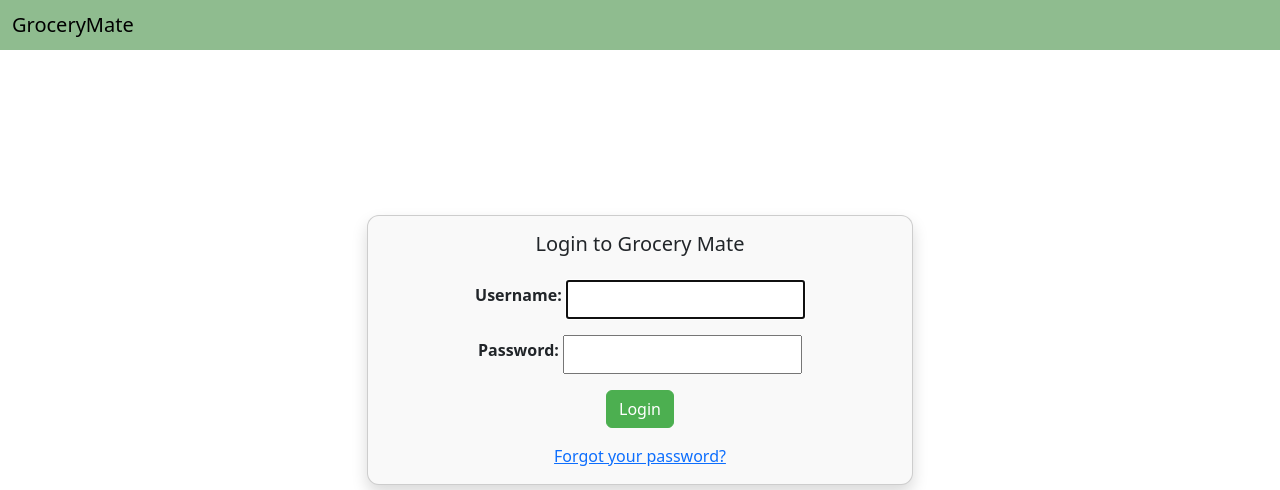
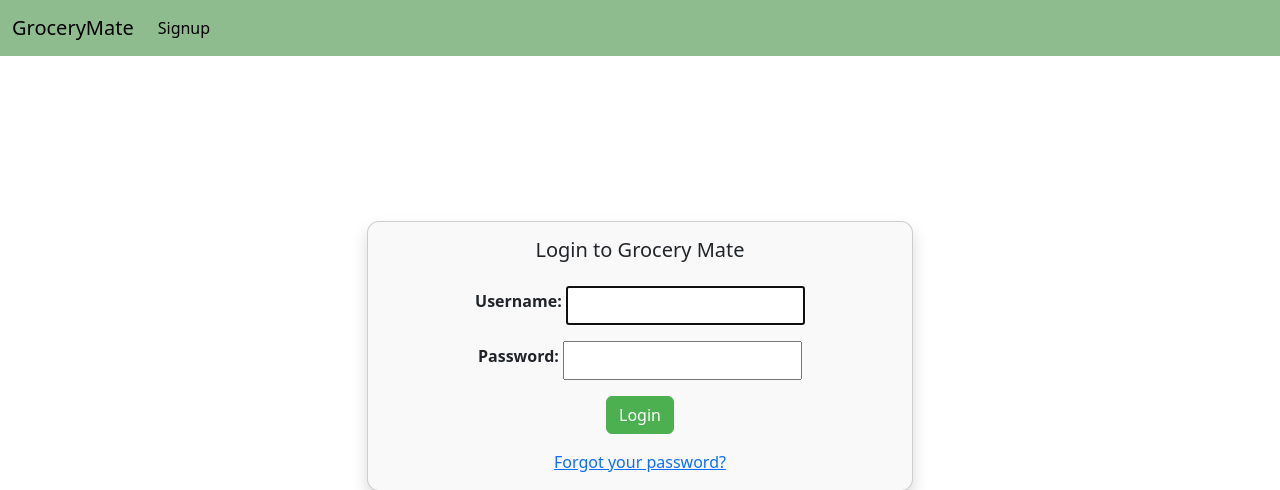
Before and after one commit to FuadMannan/GroceryMate, a Django app: page /accounts/login/ in a window 1280 px wide. Shown: the top 490 px of the page. Run offline with Django 5.2, Linux system fonts and the light colour scheme.

Commit message:
Add Login/Signup page as Navbar items

```diff
--- a/GroceryMate/myapp/templates/base.html
+++ b/GroceryMate/myapp/templates/base.html
@@ -7,14 +7,26 @@
     <title>{% block title %}GroceryMate{% endblock %}</title>
     <link crossorigin="anonymous" href="https://cdn.jsdelivr.net/npm/bootstrap@5.3.2/dist/css/bootstrap.min.css"
           integrity="sha384-T3c6CoIi6uLrA9TneNEoa7RxnatzjcDSCmG1MXxSR1GAsXEV/Dwwykc2MPK8M2HN" rel="stylesheet">
-    <link href="static/css/base.css" rel="stylesheet" />
-    <link href="static/css/signup.css" rel="stylesheet" />
+    <link href="static/css/base.css" rel="stylesheet"/>
+    <link href="static/css/signup.css" rel="stylesheet"/>
 </head>
 
 <body class="d-flex flex-column h-100">
-    <nav class="navbar navbar-darky" style="background-color: #8FBC8F;">
+<nav class="navbar navbar-expand-lg navbar-light" style="background-color: #8FBC8F;">
   <div class="container-fluid">
-            <span class="navbar-brand mb-0 h1">GroceryMate</span>
+    <a class="navbar-brand" href="#">GroceryMate</a>
+    <button class="navbar-toggler" type="button" data-bs-toggle="collapse" data-bs-target="#navbarNavAltMarkup" aria-controls="navbarNavAltMarkup" aria-expanded="false" aria-label="Toggle navigation">
+      <span class="navbar-toggler-icon"></span>
+    </button>
+    <div class="collapse navbar-collapse" id="navbarNavAltMarkup">
+      <div class="navbar-nav">
+          {% if page == "signup" %}
+            <a class="nav-link active" aria-current="page" href="/accounts/login">Login</a>
+          {% else %}
+            <a class="nav-link active" aria-current="page" href="/">Signup</a>
+          {% endif %}
+      </div>
+    </div>
   </div>
 </nav>
 
--- a/GroceryMate/myapp/views.py
+++ b/GroceryMate/myapp/views.py
@@ -22,7 +22,7 @@ def signup(request):
             return redirect('home')
     else:
         form = SignUpForm()
-    return render(request, 'registration/signup.html', {'form': form})
+    return render(request, 'registration/signup.html', {'form': form, "page": "signup"})
 
 
 @csrf_exempt
```
Lines whose indentation alone changed are shown as unchanged.
